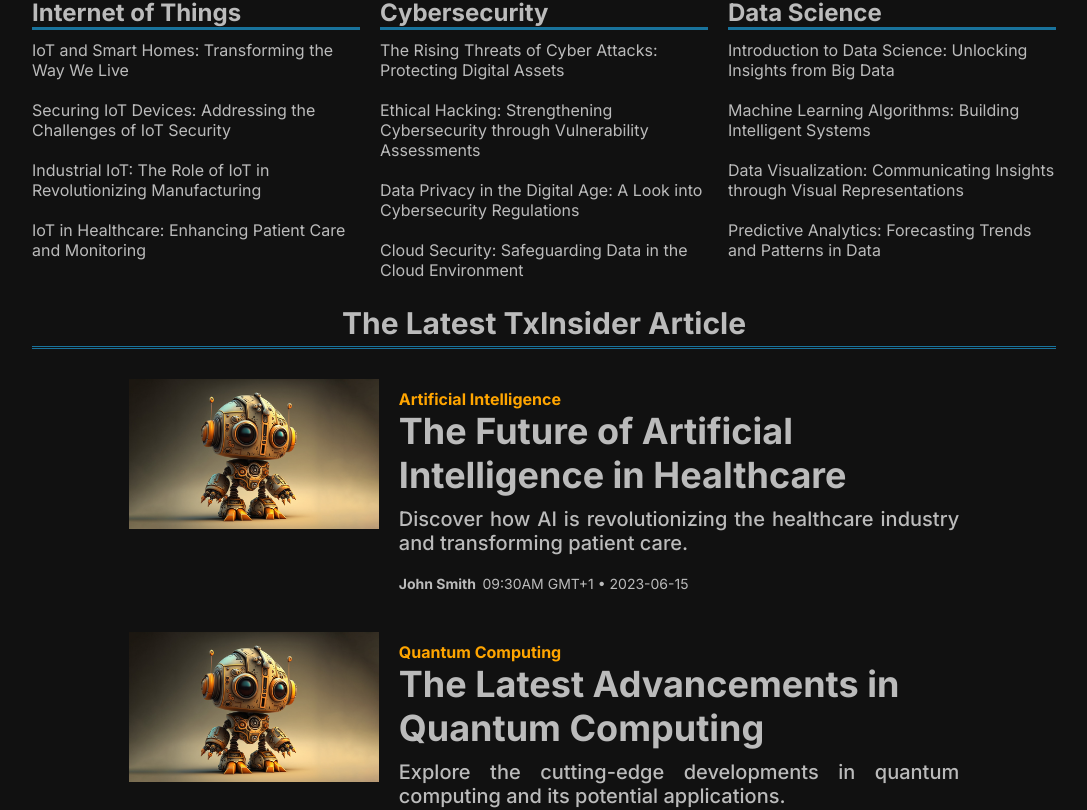
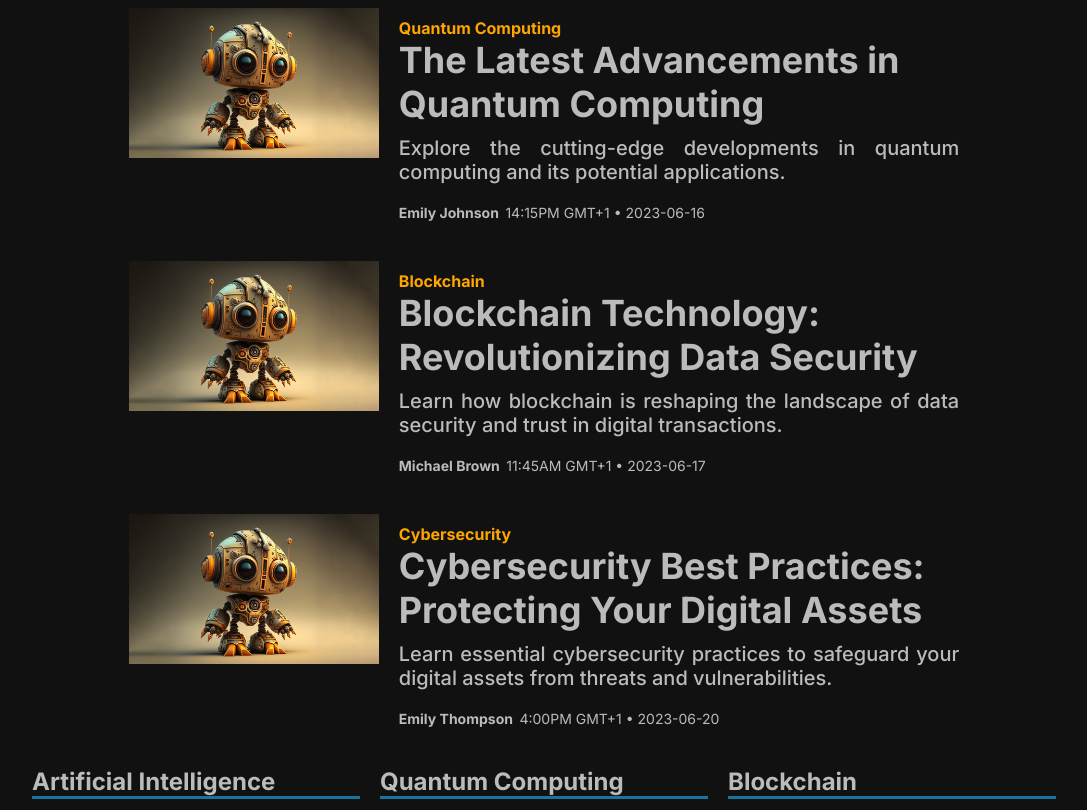
Before and after one commit to TyW-98/tech-blog, a Next.js app: page /blog in a window 1280 px wide. Shown: the part 409-1219 px from the top of the page, without its empty margins (96-1183 px from the left). Built offline with nearby package versions, Linux system fonts and the light colour scheme.

Commit message:
Change template of blog post page

```diff
--- a/src/app/blog/articlecard.module.css
+++ b/src/app/blog/articlecard.module.css
@@ -4,6 +4,12 @@
     grid-template-rows: auto;
     gap: 20px;
     padding: 20px;
+    transition: transform 0.3s ease;
+}
+
+.container:hover {
+    transform: scale(1.1);
+    color: rgb(24, 108, 187);
 }
 
 .article-image {
--- a/src/app/blog/page.jsx
+++ b/src/app/blog/page.jsx
@@ -35,6 +35,16 @@ export default function Blog() {
       author: "Michael Brown",
       date: "2023-06-17",
       time: "11:45AM",
+    },
+    {
+      id: uuidv4(),
+      title: "Cybersecurity Best Practices: Protecting Your Digital Assets",
+      category: "Cybersecurity",
+      summary:
+        "Learn essential cybersecurity practices to safeguard your digital assets from threats and vulnerabilities.",
+      author: "Emily Thompson",
+      date: "2023-06-20",
+      time: "4:00PM",
     },
   ];
 
@@ -191,21 +201,9 @@ export default function Blog() {
   return (
     <main>
       <div className={styles.container}>
-        <section className={styles["category-container"]}>
-          {testCategory.map((cat) => {
-            return (
-              <div className={styles["category-card"]} key={cat.id}>
-                <CategoricalCard
-                  category={cat.category}
-                  articles={cat.articles}
-                />
-              </div>
-            );
-          })}
-        </section>
         <section className={styles["latest-article-container"]}>
           <div className={styles.header}>
-            <h2>The Latest TxInsider Article</h2>
+            <h2>LATEST ARTICLES</h2>
           </div>
           <div className={styles["article-list-container"]}>
             {testArticle.map((article) => {
@@ -223,6 +221,18 @@ export default function Blog() {
             })}
           </div>
         </section>
+        <section className={styles["category-container"]}>
+          {testCategory.map((cat) => {
+            return (
+              <div className={styles["category-card"]} key={cat.id}>
+                <CategoricalCard
+                  category={cat.category}
+                  articles={cat.articles}
+                />
+              </div>
+            );
+          })}
+        </section>
       </div>
     </main>
   );
--- a/src/app/blog/page.module.css
+++ b/src/app/blog/page.module.css
@@ -10,6 +10,7 @@
     grid-template-columns: 1fr 1fr 1fr;
     grid-template-rows: auto;
     gap: 20px;
+    margin-top: 10px;
 }
 
 .article-list-container {
```
